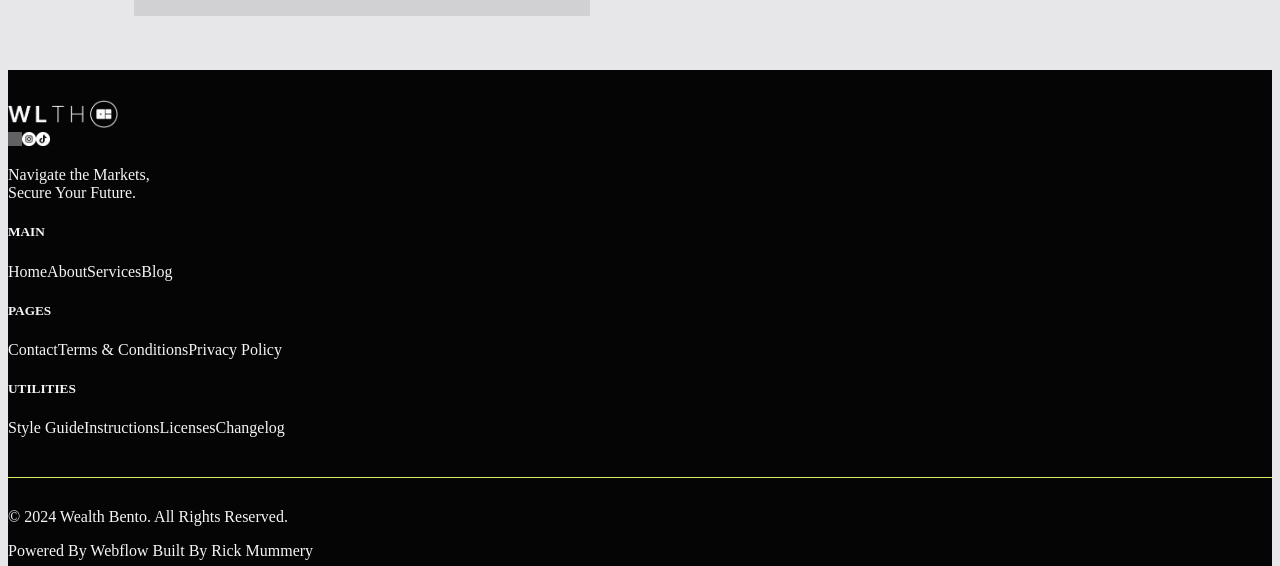
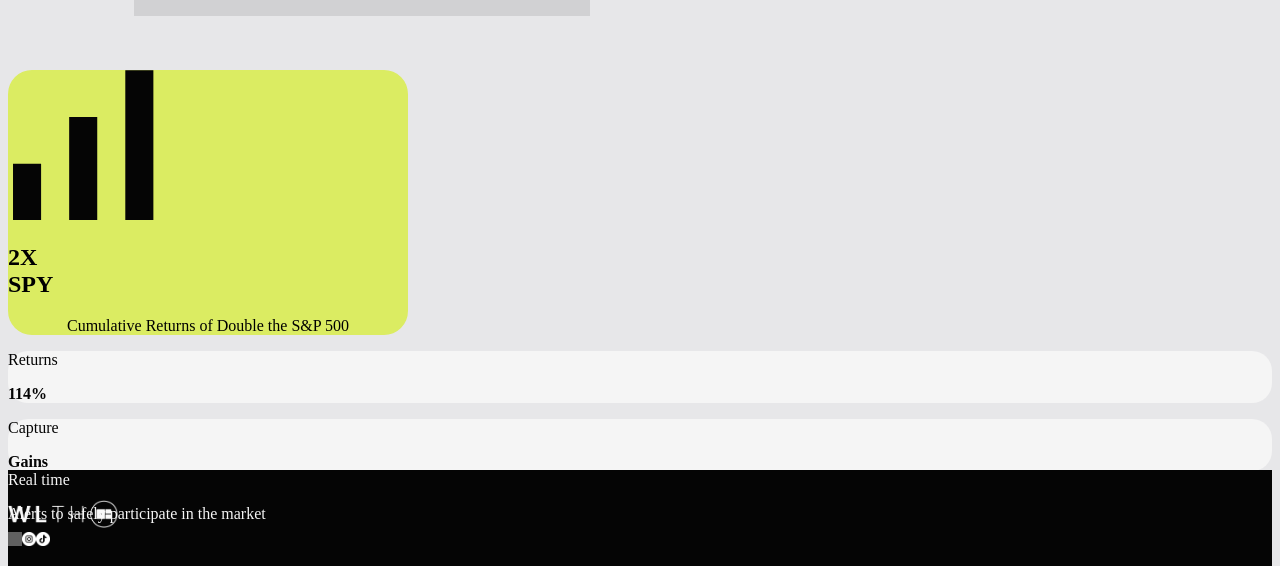
Before and after one commit to GeorgiosDrivas/wealth-bendo-website, a React app: page / in a window 1280 px wide. Shown: the part 299-865 px from the top of the page. Built offline with nearby package versions, Linux system fonts and the light colour scheme; grey boxes are pictures that could not be loaded; the HTML template or start-up script is replaced by a standard one.

Commit message:
Features component layout

```diff
--- a/src/App.tsx
+++ b/src/App.tsx
@@ -1,5 +1,6 @@
 import "./App.css";
 import Brands from "./components/brands";
+import Features from "./components/features";
 import Footer from "./components/footer";
 import Header from "./components/header";
 
@@ -12,6 +13,9 @@
       <main id="brands">
         <Brands />
       </main>
+      <main id="features">
+        <Features />
+      </main>
       <main id="footer">
         <Footer />
       </main>
--- /dev/null
+++ b/src/components/features.tsx
@@ -0,0 +1,73 @@
+import "../styles/features.styles.css";
+
+export default function Features() {
+  return (
+    <>
+      <div className="container h-100">
+        <div className="row px-5 h-100">
+          <div className="col-6 p-0">
+            <div id="left-feature" className="d-grid">
+              <div className="d-flex justify-content-center align-items-center">
+                <svg
+                  xmlns="http://www.w3.org/2000/svg"
+                  width="150"
+                  height="150"
+                  viewBox="0 0 321 342"
+                  fill="none"
+                >
+                  <path
+                    d="M0.948242 341.806V213.806H64.9482V341.806H0.948242ZM128.948 341.806V107.14H192.948V341.806H128.948ZM256.948 341.806V0.473114H320.948V341.806H256.948Z"
+                    fill="#050505"
+                  />
+                </svg>
+                <h2>
+                  2X <br /> SPY
+                </h2>
+              </div>
+              <div id="left-feature-p" className="align-self-end">
+                <p className="text-uppercase">
+                  Cumulative Returns of Double the S&P 500
+                </p>
+              </div>
+            </div>
+          </div>
+          <div className="col-6 p-0">
+            <div id="feature-right" className="h-100">
+              <div className="row">
+                <div className="col-6">
+                  <div
+                    id="right-feature-one"
+                    className="whitesmoke right-top-feature h-100"
+                  >
+                    <p>Returns</p>
+                    <b>114%</b>
+                  </div>
+                </div>
+                <div className="col-6">
+                  <div
+                    id="right-feature-one"
+                    className="whitesmoke right-top-feature h-100"
+                  >
+                    <p>Capture</p>
+                    <b>Gains</b>
+                  </div>
+                </div>
+                <div className="col-12">
+                  <div
+                    id="right-feature-one"
+                    className="black-bg right-bottom-feature h-100 mt-3"
+                  >
+                    Real time
+                    <p className="text-uppercase text-center">
+                      Alerts to safely participate in the market
+                    </p>
+                  </div>
+                </div>
+              </div>
+            </div>
+          </div>
+        </div>
+      </div>
+    </>
+  );
+}
--- /dev/null
+++ b/src/styles/features.styles.css
@@ -0,0 +1,30 @@
+#features {
+  height: 400px;
+}
+
+#left-feature {
+  background-color: #dbec62;
+  border-radius: 24px;
+  height: 100%;
+  width: 400px;
+}
+
+#left-feature-p {
+  justify-self: center;
+}
+
+.whitesmoke {
+  background-color: whitesmoke;
+  color: #050505;
+}
+
+.black-bg {
+  background-color: #050505;
+  color: whitesmoke;
+}
+
+.right-top-feature,
+.right-bottom-feature {
+  height: 50%;
+  border-radius: 20px;
+}
```
